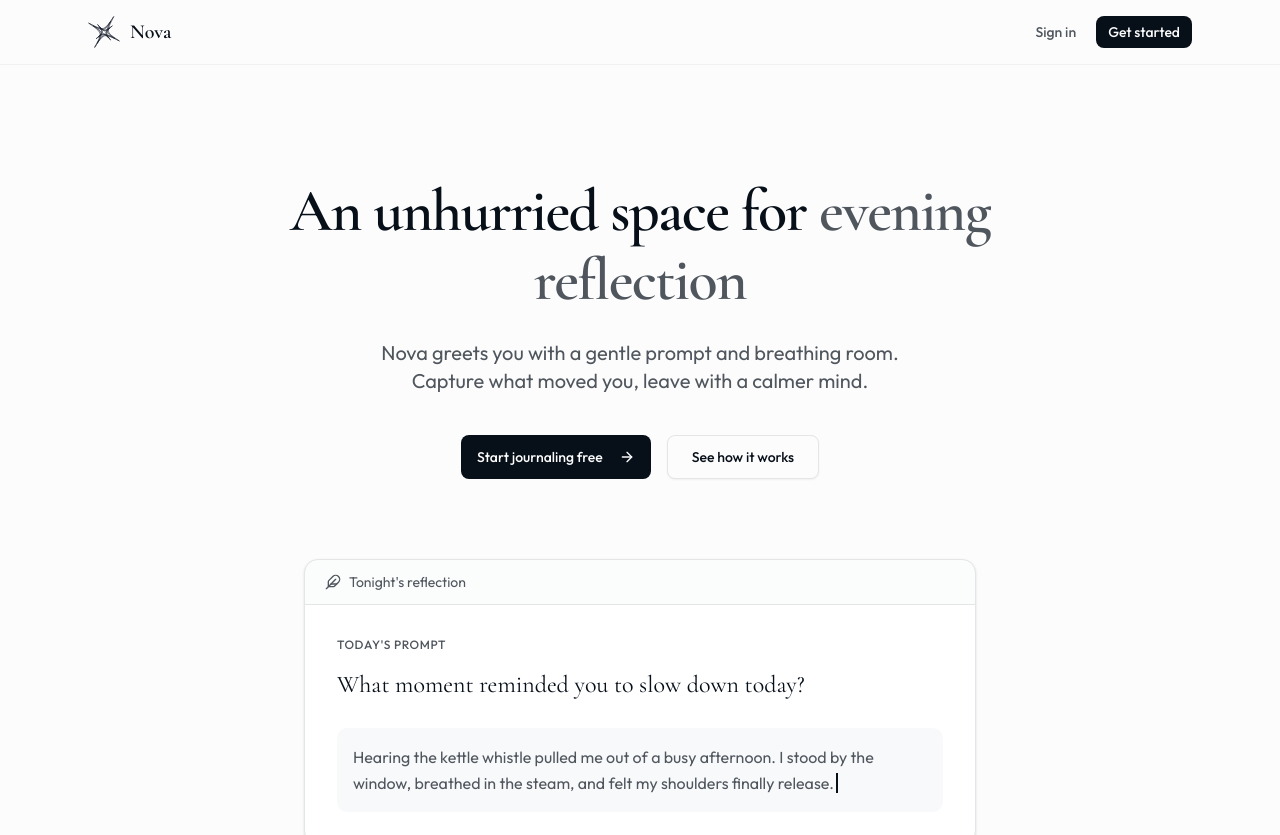
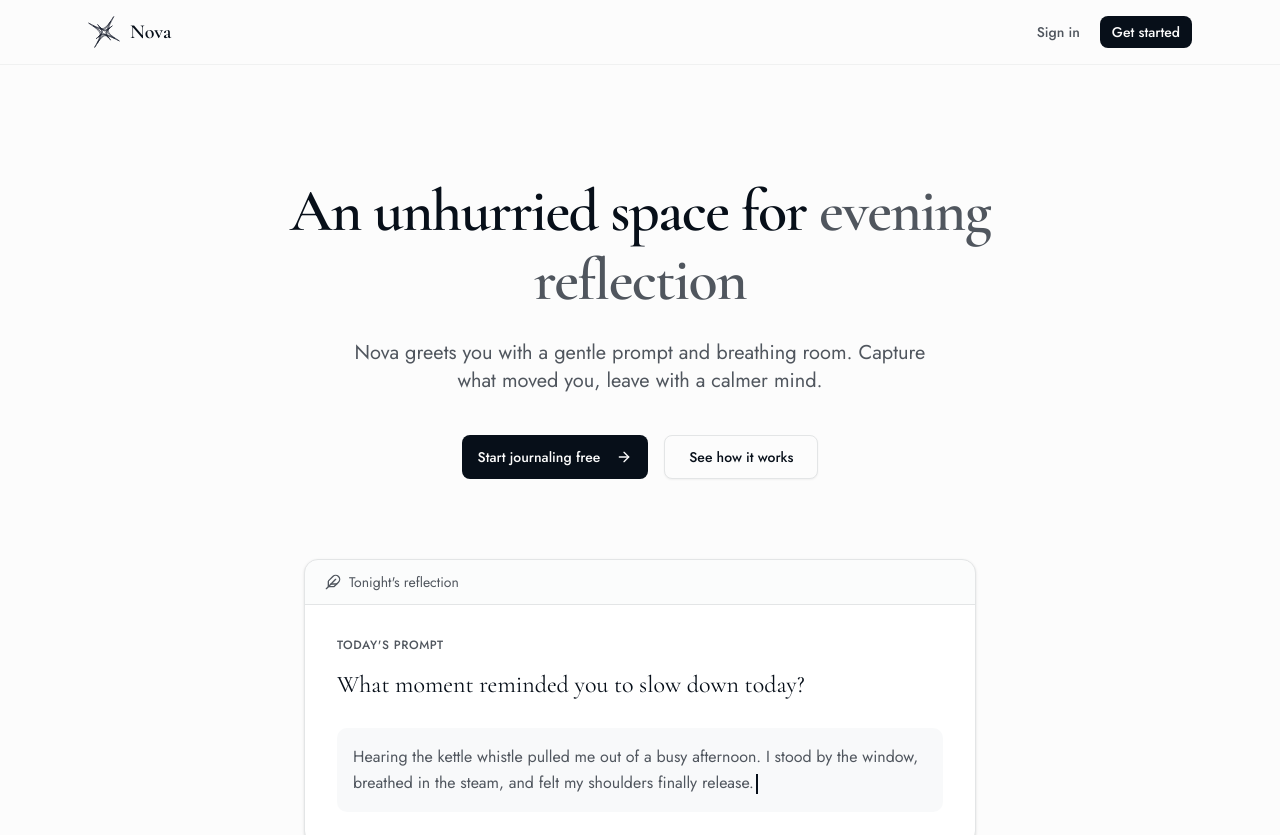
Before and after one commit to dbolivar25/nova, a Next.js app: page / in a window 1280 px wide. Shown: the top 835 px of the page. Built offline with nearby package versions, Linux system fonts and the light colour scheme; no server answers.

Commit message:
switch to jost

```diff
--- a/src/app/globals.css
+++ b/src/app/globals.css
@@ -6,7 +6,7 @@
 @theme inline {
   --color-background: var(--background);
   --color-foreground: var(--foreground);
-  --font-sans: var(--font-outfit);
+  --font-sans: var(--font-jost);
   --font-serif: var(--font-cormorant);
   --font-mono: var(--font-geist-mono);
   --color-sidebar-ring: var(--sidebar-ring);
--- a/src/app/layout.tsx
+++ b/src/app/layout.tsx
@@ -1,5 +1,5 @@
 import type { Metadata } from "next";
-import { Outfit, Cormorant_Garamond } from "next/font/google";
+import { Jost, Cormorant_Garamond } from "next/font/google";
 import { ClerkProvider } from "@clerk/nextjs";
 import {
   siteDescription,
@@ -13,9 +13,9 @@ import { Splash } from "./splash";
 import { Providers } from "./providers";
 import "./globals.css";
 
-const outfit = Outfit({
+const jost = Jost({
   subsets: ["latin"],
-  variable: "--font-outfit",
+  variable: "--font-jost",
   display: "swap",
 });
 
@@ -92,7 +92,7 @@ export default function RootLayout({
   return (
     <ClerkProvider>
       <html lang="en" suppressHydrationWarning>
-        <body className={`${outfit.variable} ${cormorant.variable} font-sans antialiased`}>
+        <body className={`${jost.variable} ${cormorant.variable} font-sans antialiased`}>
           <Splash />
           <Providers>{children}</Providers>
         </body>
```
